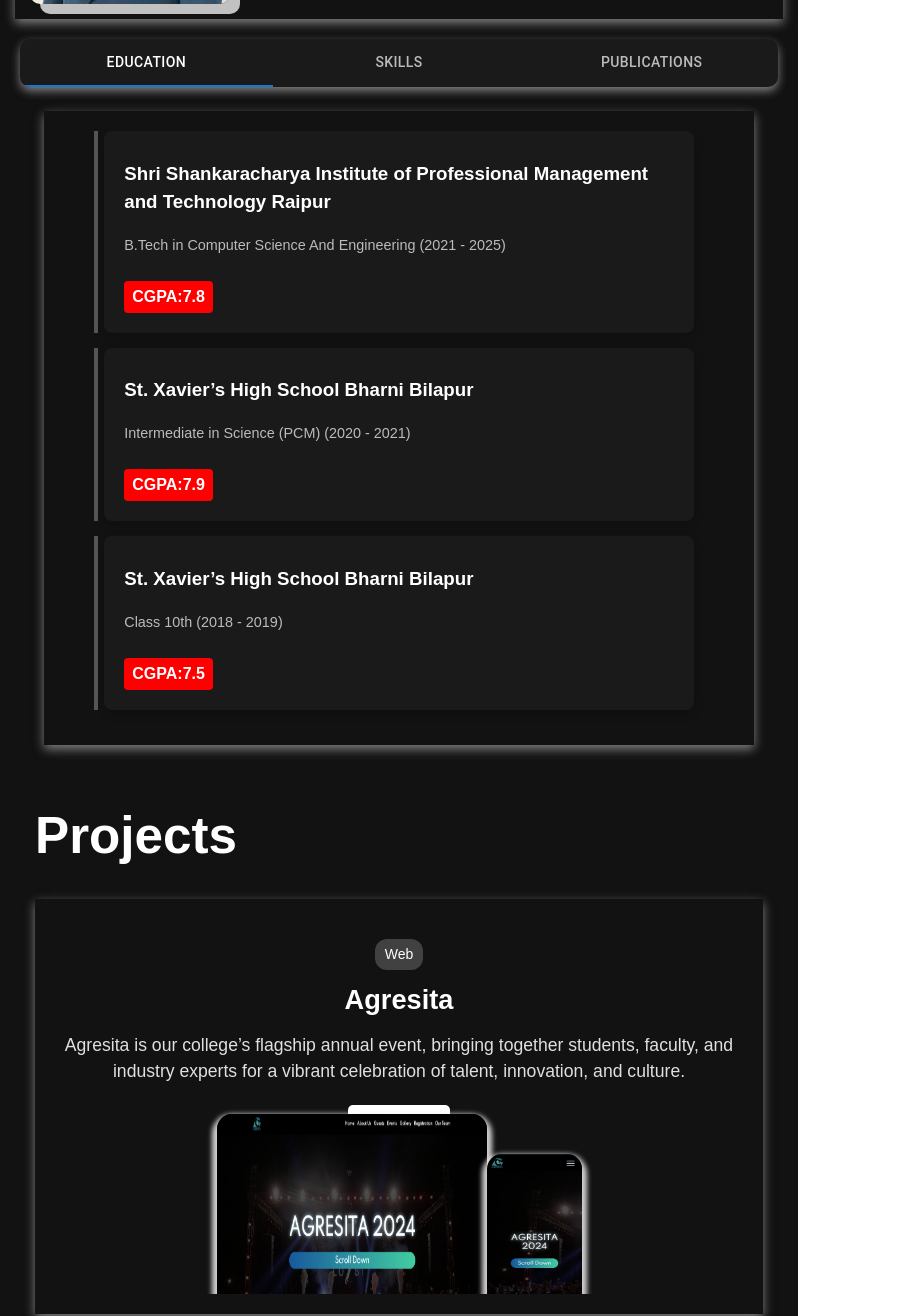
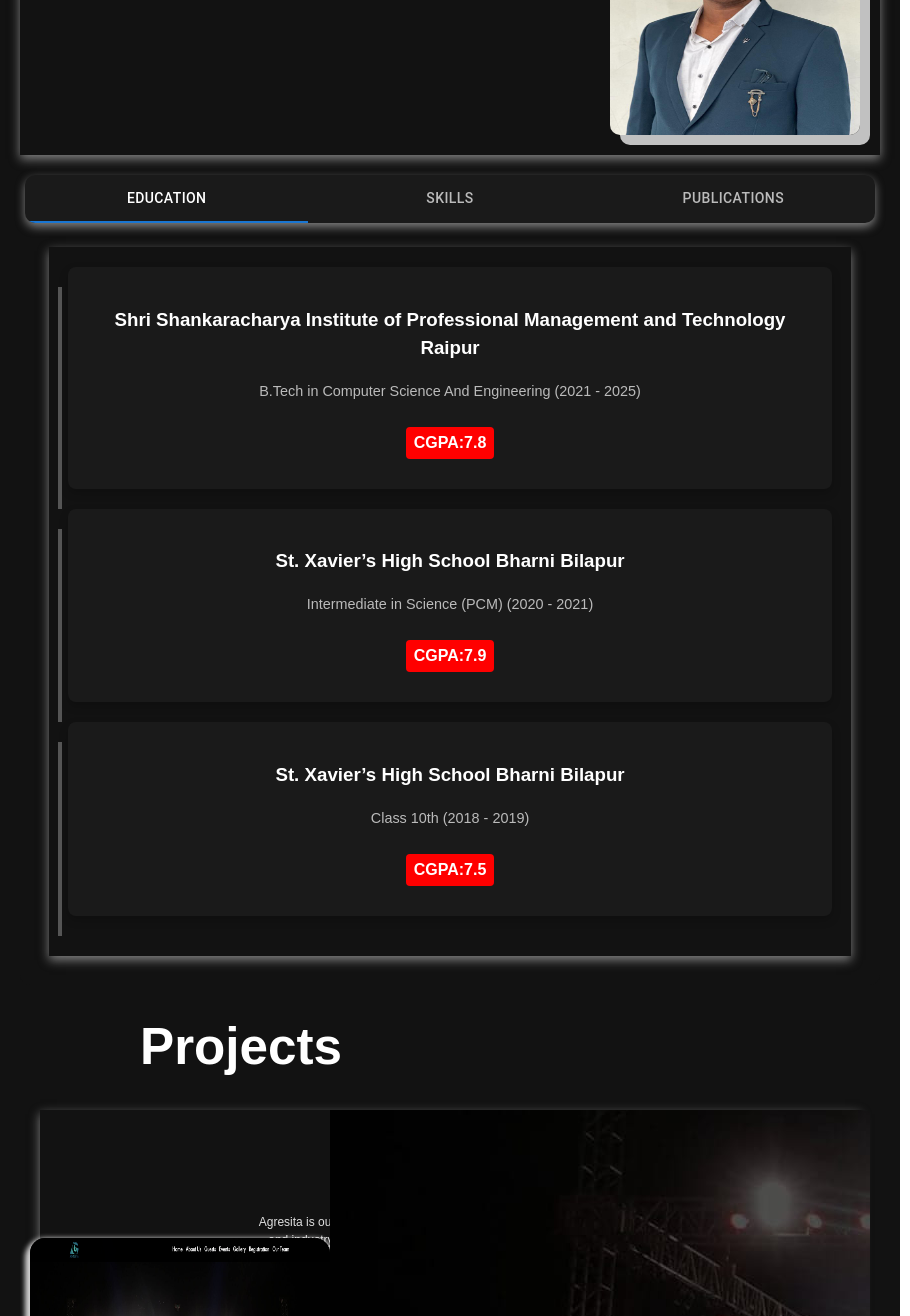
Before and after one commit to vivekagrawal07/Portfolio, a React (Vite) app: page / in a window 768 px wide. Shown: the part 520-1836 px from the top of the page, 910 px wide, since content can reach past the window. Built offline with nearby package versions, Linux system fonts and the light colour scheme.

Commit message:
Update App.css
mm

```diff
--- a/src/App.css
+++ b/src/App.css
@@ -1,4 +1,5 @@
 
+@media (min-width: 768px) {
   .home-container {
     width:1470px;
     background-color: #121212;
@@ -265,15 +266,6 @@
   box-shadow: 0px 5px 5px 5px rgba(240, 239, 239, 0.868);
 }
 
-.mobile-image {
-  box-shadow: 0px 5px 5px 5px rgba(240, 239, 239, 0.868);
-  width: 100px;
-  position: absolute;
-height:170px;
-  left: 300px;
-  border-radius: 15px;
-
-}
 
   .intro {
     margin-top: 50px;
@@ -305,330 +297,155 @@ height:170px;
   .icons i {
     cursor: pointer;
   }
-/* Mobile responsiveness */
+
+
+}
+
 @media (max-width: 768px) {
   .home-container {
     width: 100%;
-    padding: 10px;
+    max-width: 1470px;
+    background-color: #121212;
+    color: white;
+    font-family: Arial, sans-serif;
+    padding: 20px;
+    margin: 0 auto;
+  }
+  .img-1 {
+    width: 250px;
+    height:250px;
+    align-items: center;
+   }
+
+  .tabs-container {
+    background-color: #121212;
+    border-radius: 10px;
+    padding: 5px;
+  }
+
+  .MuiTabs-root {
+    background-color: #1a1a1a;
+    border-radius: 10px;
+  }
+
+  .MuiTab-root {
+    color: #bbb !important;
+    text-transform: none;
+    font-size: 1rem;
+  }
+
+  .Mui-selected, .active-tab {
+    color: white !important;
+    font-weight: bold;
+  }
+
+  .interview-tab {
+    color: red !important;
+  }
+
+  .portfolio-container {
+    display: flex;
+    flex-direction: column;
+    align-items: center;
+    background-color: #121212;
+    color: white;
+    padding: 20px;
   }
 
   .portfolio-item {
-    width: 90%;
-    padding: 10px;
-    margin-bottom: 15px;
+    display: flex;
+    align-items: center;
+    position: relative;
+    background: #1a1a1a;
+    padding: 20px;
+    width: 80%;
+    max-width: 900px;
+    margin-bottom: 20px;
+    border-radius: 8px;
+    box-shadow: 0 4px 10px rgba(0, 0, 0, 0.2);
+  }
+
+  .timeline-line {
+    position: absolute;
+    left: -10px;
+    width: 4px;
+    height: 100%;
+    background-color: #555;
   }
 
   .portfolio-content {
-    padding-left: 10px;
+    padding-left: 20px;
   }
 
+  .institution {
+    font-size: 0.9em;
+    color: #bbb;
+  }
 
-  .me {
-    margin-top: 10px;
+  .ra, .rating {
+    display: inline-block;
+    padding: 4px 8px;
+    border-radius: 4px;
+    font-weight: bold;
+    margin: 10px 0;
+  }
+
+  .ra {
+    background: rgb(242, 243, 244);
+  }
+
+  .rating {
+    background: red;
+    color: white;
+  }
+
+  .description {
+    font-size: 0.9em;
+    color: #ddd;
+  }
+
+  .panel {
+    box-shadow: 0px 4px 10px rgba(240, 239, 239, 0.5);
+  }
+
+  .skill-container {
+    text-align: center;
+    padding: 40px 0;
+  }
+
+  .skill-card {
+    padding: 20px;
     text-align: center;
   }
 
-  .me-1 {
-    padding-left: 20px;
-    width: 100%;
-    display: block;
-  }
-
-  .img-1 {
-
-    align-items: center;
-    margin: 10px;
-    height: 180px;
-    width: 180px;
-  }
-
-  .social-skills {
-    flex-direction: column;
-    justify-content: flex-start;
-  }
-
-  .icons {
-    flex-direction: column;
-    gap: 10px;
-  }
-
-  .icons i {
-    font-size: 20px;
-  }
-}
-
-/* Tablet responsiveness */
-@media (max-width: 1024px) {
-  .home-container {
-    width: 100%;
-    padding: 15px;
-  }
-
-  .portfolio-item {
-    width: 85%;
+  .skill-image {
+    object-fit: contain;
+    height: 30px;
+    border-radius: 20px;
   }
 
   .navbar {
-    padding-top: 8px;
-    padding-bottom: 8px;
+    padding: 10px 15px;
+    top: 0;
+    display: flex;
+    box-shadow: 0 1px 1px;
+    justify-content: space-between;
+    align-items: center;
+    background-color: #1a1a1a;
+    width: 100%;
+    position: sticky;
+    z-index: 100;
   }
 
-  .hero-section {
-    height: 40vh;
-    margin-left: 30px;
-    margin-right: 30px;
-  }
-
-  .hero-container {
-    width: 100%;
-    height: auto;
-    padding: 25px;
-  }
-
-  .tablet-image {
-    height: 220px;
-    width: 270px;
-  }
-
-  .mobile-image {
-    height: 160px;
-    width: 100px;
-    left: 220px;
-  }
-
-  .img-1 {
-   align-items: center;
-    margin: 15px;
-    height: 200px;
-    width: 200px;
-  }
-}
-
-/* Large screens and up */
-@media (min-width: 1200px) {
-  .hero-section {
-    height: 45vh;
-    margin-left: 50px;
-    margin-right: 50px;
-  }
-
-  .hero-container {
-    width: 1000px;
-    height: 300px;
-    padding: 40px;
-  }
-
-  .hero-text {
-    max-width: 450px;
-    margin-left: 50px;
-  }
-
-  .hero-button {
-    font-size: 1.2rem;
-    padding: 12px 20px;
-  }
-
-  .hero-images {
-    width: 450px;
-    position: relative;
-  }
-
-  .tablet-image {
-    height: 250px;
-    width: 300px;
-  }
-
-  .mobile-image {
-    height: 170px;
-    width: 110px;
-    left: 300px;
-  }
-}
-
-/* Specific responsiveness for devices between 768px and 935px */
-@media (min-width: 768px) and (max-width: 935px) {
-  .hero-section {
-    flex-direction: column;
-    height: auto;
-    margin-left: 20px;
-    margin-right: 20px;
-    padding: 20px;
-    box-sizing: border-box;
-  }
-
-  .hero-container {
-    width: 100%;
-    height: auto;
-    flex-direction: column;
-    padding: 20px;
-  }
-
-  .hero-text {
-    max-width: 100%;
-    margin-left: 0;
-    text-align: center;
-  }
-
-  .hero-text h1 {
-    font-size: 1.7rem; /* Adjust font size for medium screens */
-  }
-
-  .hero-text p {
-    font-size: 1.1rem; /* Adjust font size for medium screens */
-  }
-
-  .hero-button {
-    padding: 14px 22px;
-    font-size: 1.1rem;
-  }
-
-  .hero-images {
-    width: 100%;
-    margin-top: 15px;
-    position: relative;
-    display: flex;
-    justify-content: center;
-  }
-
-  .tablet-image {
-    height: 210px;
-    width: 270px;
-    margin-bottom: 10px;
-  }
-
-  .mobile-image {
-    height: 160px;
-    width: 95px;
-    left: 0;
-    margin-top: 20px;
-    position: relative;
-  }
-}
-
-/* Default for larger screens */
-@media (min-width: 1200px) {
-  .hero-section {
-    height: 45vh;
-    margin-left: 50px;
-    margin-right: 50px;
-  }
-
-  .hero-container {
-    width: 1000px;
-    height: 300px;
-    padding: 40px;
-  }
-
-  .hero-text {
-    max-width: 450px;
-    margin-left: 50px;
-  }
-
-  .hero-button {
-    font-size: 1.2rem;
-    padding: 12px 20px;
-  }
-
-  .hero-images {
-    width: 450px;
-    position: relative;
-  }
-
-  .tablet-image {
-    height: 250px;
-    width: 300px;
-  }
-
-  .mobile-image {
-    height: 170px;
-    width: 110px;
-    left: 300px;
-  }
-}
-/* Mobile and tablet sidebar (for screens between 768px and 935px) */
-@media (min-width: 768px) and (max-width: 935px) {
-  .navbar {
-    display: none; /* Hide the normal navbar */
-  }
-
-  .sidebar {
-    position: fixed;
-    top: 0;
-    left: 0;
-    height: 100%;
-    width: 250px;
-    background-color: #1a1a1a;
-    color: white;
-    display: flex;
-    flex-direction: column;
-    padding-top: 20px;
-    box-shadow: 2px 0 10px rgba(0, 0, 0, 0.2);
-    z-index: 200;
-    transition: all 0.3s ease-in-out;
-  }
-
-  .sidebar .logo {
-    text-align: center;
-    padding: 15px;
-    font-size: 1.6rem;
+  .logo {
+    font-size: 1.5em;
     font-weight: bold;
-    color: #fff;
   }
 
   .nav-links {
-    display: flex;
-    flex-direction: column;
     list-style: none;
-    padding: 0;
-    margin-top: 30px;
-    text-align: center;
-  }
-
-  .nav-links li {
-    padding: 15px;
-    cursor: pointer;
-    font-size: 1.2rem;
-  }
-
-  .nav-links li:hover {
-    background-color: #333;
-  }
-
-  .nav-links li a {
-    color: white;
-    text-decoration: none;
-    display: block;
-    width: 100%;
-  }
-
-  .nav-links li.active {
-    background-color: #4f46e5;
-    color: white;
-    font-weight: bold;
-  }
-
-  /* Content area shifts to the right when the sidebar is visible */
-  .content {
-    margin-left: 250px; /* Offset by the sidebar width */
-    padding: 20px;
-  }
-}
-
-/* Normal Navbar for larger screens */
-@media (min-width: 935px) {
-  .navbar {
-    display: flex;
-    justify-content: space-between;
-    align-items: center;
-    padding: 15px;
-    background-color: #1a1a1a;
-    color: white;
-  }
-
-  .nav-links {
     display: flex;
     gap: 20px;
-    list-style: none;
     padding-left: 20px;
   }
 
@@ -637,16 +454,131 @@ height:170px;
     padding-left: 20px;
   }
 
-  .nav-links li a {
-    color: white;
-    text-decoration: none;
+  .hero-section {
+    box-shadow: 0px 4px 10px rgba(240, 239, 239, 0.5);
+    display: flex;
+    flex-direction: column;
+    justify-content: center;
+    align-items: center;
+    height: auto;
+    margin: 0 20px;
   }
 
-  .nav-links li.active {
-    color: #4f46e5;
+  .hero-container {
+    width: 100%;
+    height: auto;
+    display: flex;
+    flex-direction: column;
+    justify-content: center;
+    align-items: center;
+    color: white;
+    padding: 40px;
+    border-radius: 20px;
+    position: relative;
+    overflow: hidden;
+    text-align: center;
   }
 
-  .content {
-    margin-left: 0; /* No margin shift for large screens */
+  .hero-text {
+    max-width: 450px;
+  }
+
+  .hero-text h1 {
+    font-size: 28px;
+    font-weight: bold;
+    margin: 15px 0;
+  }
+
+  .hero-text p {
+    font-size: 16px;
+    color: #e0e0e0;
+    margin-bottom: 20px;
+  }
+
+  .hero-button {
+    text-decoration: none;
+    background: white;
+    color: #4F46E5;
+    padding: 10px 16px;
+    border-radius: 5px;
+    font-weight: bold;
+    display: inline-block;
+    transition: 0.3s;
+  }
+
+  .hero-button:hover {
+    background: #e0e0e0;
+  }
+
+  .badge {
+    display: inline-block;
+    background: rgba(255, 255, 255, 0.2);
+    padding: 5px 10px;
+    border-radius: 12px;
+    font-size: 14px;
+  }
+
+  .hero-images {
+    position: relative;
+    width: 100%;
+    max-width: 450px;
+    display: flex;
+    justify-content: center;
+    align-items: center;
+  }
+
+  .tablet-image {
+    height: 250px;
+    width: 300px;
+    border-radius: 15px;
+    box-shadow: 0px 5px 5px 5px rgba(240, 239, 239, 0.868);
+  }
+
+  .intro {
+    margin-top: 50px;
+    text-align: left;
+  }
+
+  .highlight {
+    color: maroon;
+    font-weight: bold;
+  }
+
+  .social-skills {
+    display: flex;
+    justify-content: space-between;
+    margin-top: 40px;
+  }
+
+  .find-me, .skills {
+    text-align: center;
+  }
+
+  .icons {
+    display: flex;
+    gap: 15px;
+    justify-content: center;
+    font-size: 24px;
+  }
+
+  .icons i {
+    cursor: pointer;
+  }
+  .hero-text h1 {
+    font-size: 20px;
+  }
+  .hero-text p {
+    font-size: 12px;
+  }
+  .portfolio-item {
+    flex-direction: column;
+    width: 95%;
+  }
+  .portfolio-content {
+    padding-left: 0;
+    text-align: center;
+  }
+  .hero-container {
+    padding: 20px;
   }
 }
```
Lines whose indentation alone changed are shown as unchanged.
